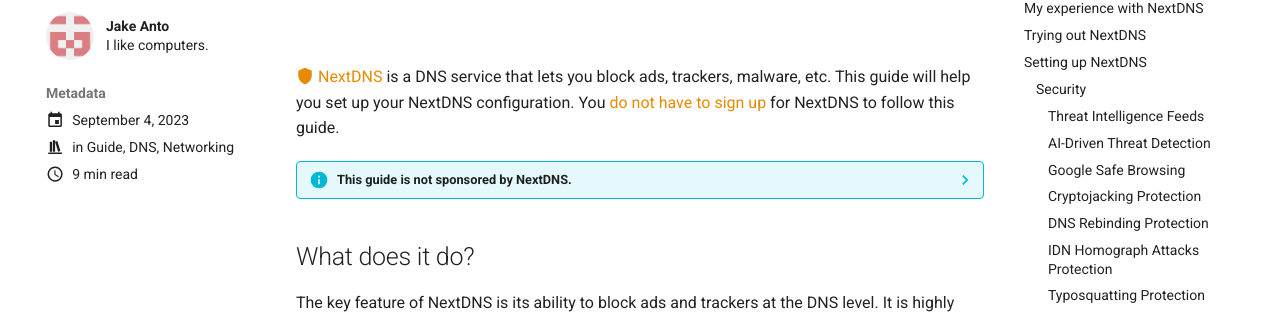
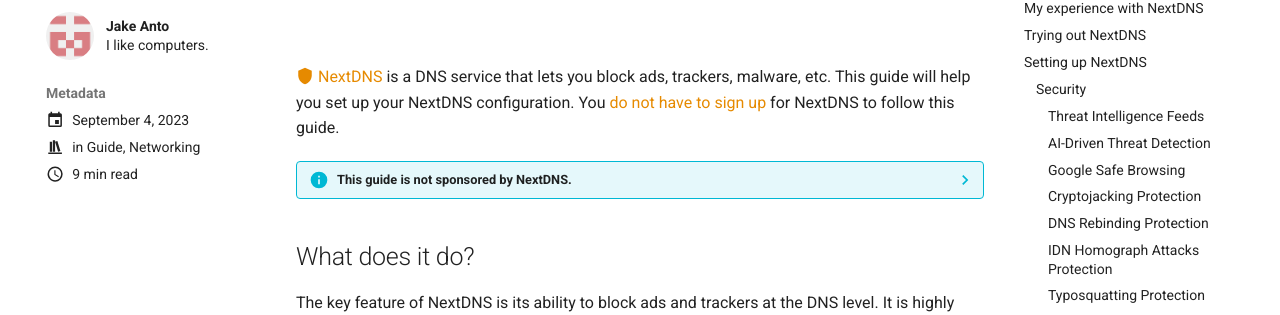
Before and after one commit to JakeAnto/JakeAnto.github.io, an MkDocs documentation site: the page built from docs/blog/posts/nextdns.md, in a window 1280 px wide. Shown: the part 205-520 px from the top of the page. Built offline with MkDocs 1.6.1 and Material for MkDocs 9.7.7, drawn with Linux system fonts in a browser that asks for light colours; comment, search, counter and statistics services are not loaded.

Commit message:
Modify categories and tags

```diff
--- a/docs/blog/posts/nextdns.md
+++ b/docs/blog/posts/nextdns.md
@@ -4,10 +4,10 @@
   - Jake
 categories:
   - Guide
-  - DNS
   - Networking
 tags:
   - nextdns
+  - dns
 comments: true
 ---
 
```
